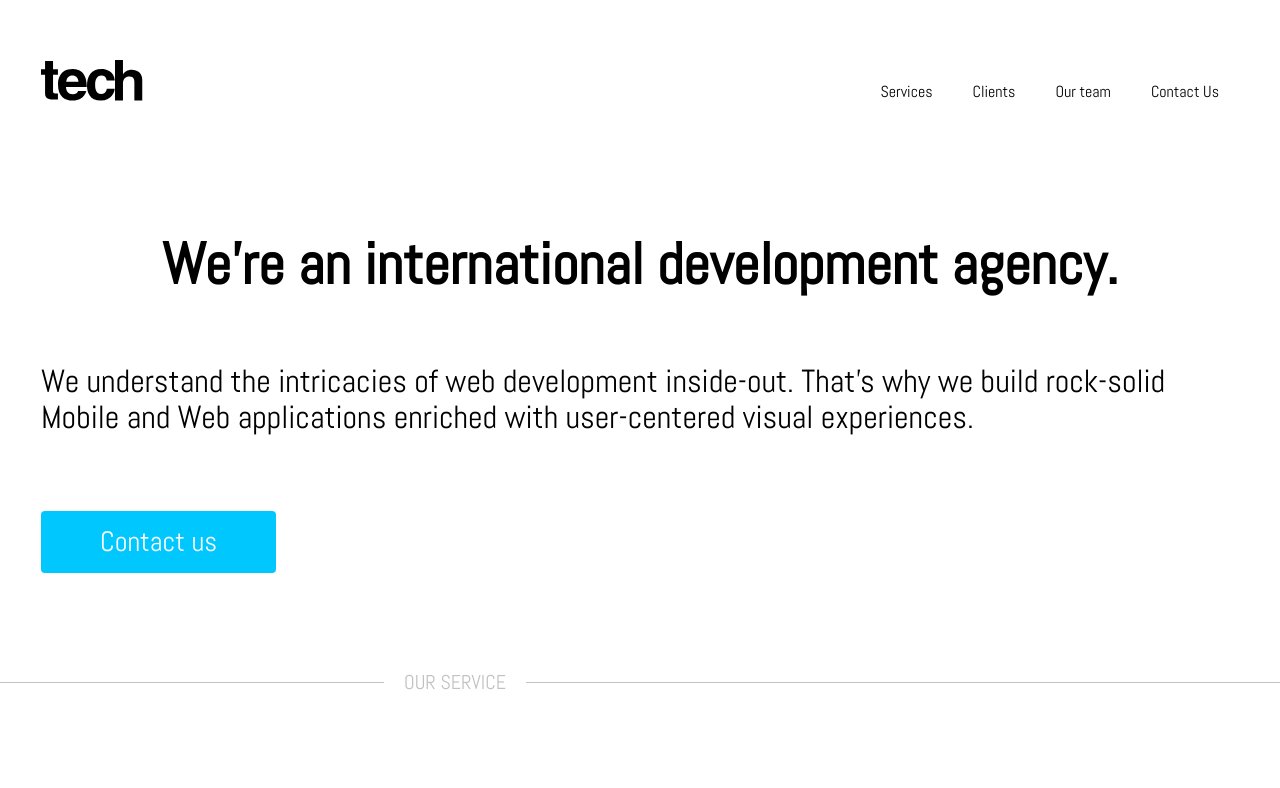
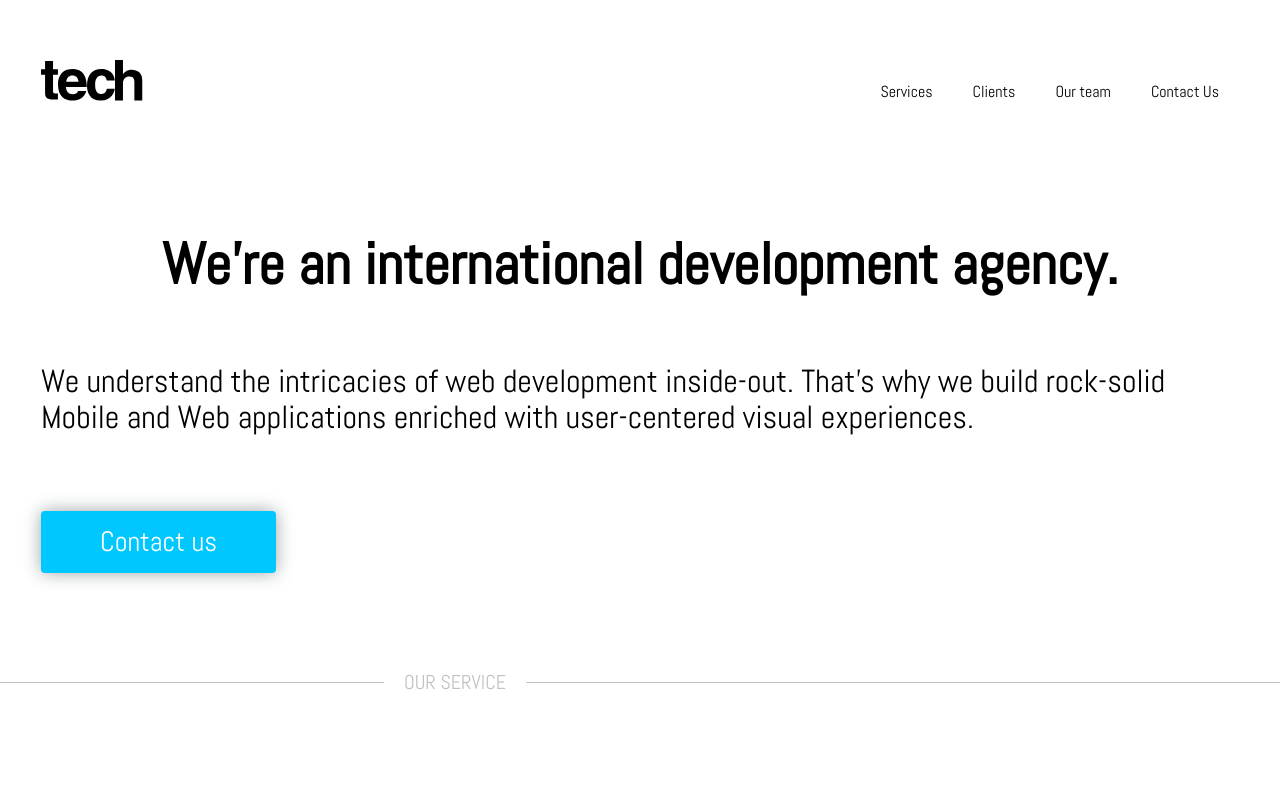
Before and after one commit to Yusubovatanya/my_tamplate_tech, a plain HTML site: page index.html in a window 1280 px wide. In both pictures the pointer is over the link "Contact us". Shown: the top 788 px of the page. Drawn offline with nearby package versions, Linux system fonts and the light colour scheme.

Commit message:
Update style.css

```diff
--- a/style.css
+++ b/style.css
@@ -96,9 +96,9 @@ h2 {
   padding: 15px 0;
 }
 
-.contact_us a:hover,
-.contact_us a:focus,
-.contact_us a:active {
+.contact_us:hover,
+.contact_us:focus,
+.contact_us:active {
   box-shadow: 0px 0px 18px 0px rgba(159,166,168,1);
 }
 
```
